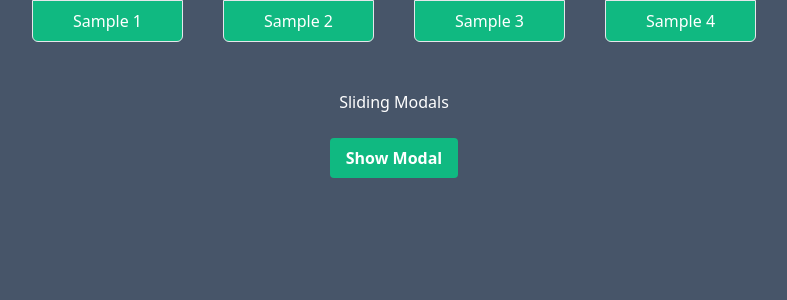
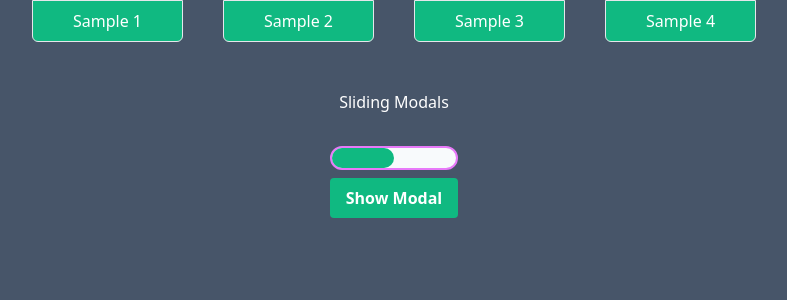
Before and after one commit to SNelson723/apiPlayground, a React (Vite) app: page /sample4 in a window 1280 px wide. Shown: the top 300 px of the page, without its empty margins (246-1033 px from the left). Built offline with nearby package versions, Linux system fonts and the light colour scheme.

Commit message:
Starts a progress bar and cleans up the modal a little

```diff
--- /dev/null
+++ b/src/projects/sample4/ProgressBar.tsx
@@ -0,0 +1,34 @@
+import { useEffect, useState } from "react";
+
+const ProgressBar = () => {
+  const [progress, setProgress] = useState<number>(0);
+
+  useEffect(() => {
+    const percent = totalProgress(); // Example percentage value
+    const interval = setInterval(() => {
+      setProgress((prev) => (prev < percent ? prev + 5 : prev));
+    }, 100);
+    return () => clearInterval(interval);
+
+    // This dependency array will need some sort of data dependency to update the progress bar
+  }, []);
+
+  const totalProgress = () => {
+    const total = 100; // Total value for the progress bar => this will need to be something like a goal amount
+    const current = 50; // Current value for the progress bar => this can be dynamic with data from the backend
+    return Math.round((current / total) * 100);
+  };
+
+  // const currentProgress = calculateProgress();
+
+  return (
+    <div className="h-6 w-full border-2 border-fuchsia-400 bg-slate-50 rounded-full overflow-hidden my-2">
+      <div
+        style={{ width: `${progress}%` }}
+        className={`h-full bg-emerald-500 transition-all rounded-r-full duration-300 ease-in-out`}
+      ></div>
+    </div>
+  );
+};
+
+export default ProgressBar;
--- a/src/projects/sample4/Sample4.tsx
+++ b/src/projects/sample4/Sample4.tsx
@@ -2,6 +2,7 @@ import { useRef, useState } from "react";
 import Modal, { ModalHandle } from "./modal/ModalContainer";
 import TestModal1 from "./modal/TestModal1";
 import TestModal2 from "./modal/TestModal2";
+import ProgressBar from "./ProgressBar";
 
 const Sample4 = () => {
   const modal = useRef<ModalHandle>(null);
@@ -11,6 +12,7 @@ const Sample4 = () => {
     <div className="bg-slate-600 mt-12 w-full flex flex-col gap-6 justify-center items-center">
       <div>Sliding Modals</div>
       <div id="modal-root">
+        <ProgressBar />
         <button
           className="bg-emerald-500 hover:bg-emerald-700 text-white font-bold py-2 px-4 rounded"
           onClick={() => setShowModal(!showModal)}
--- a/src/projects/sample4/modal/ModalContainer.tsx
+++ b/src/projects/sample4/modal/ModalContainer.tsx
@@ -34,7 +34,7 @@ const Modal = forwardRef<ModalHandle, ModalProps>(
       <dialog
         ref={dialog}
         open={show}
-        className="modal w-1/3 top-1/3 flex justify-center"
+        className="modal w-1/3 top-1/3 flex justify-center overflow-hidden items-center p-4 rounded-lg shadow-lg bg-slate-50"
         onClose={onClose}
       >
         <ModalStepContext.Provider value={{ next, prev, onClose, idx }}>
--- a/src/projects/sample4/modal/TestModal1.tsx
+++ b/src/projects/sample4/modal/TestModal1.tsx
@@ -24,7 +24,7 @@ const TestModal1 = () => {
       ref={ref}
       data-display="open"
       // className={`flex justify-center items-center flex-col gap-6 p-4 bg-slate-50 w-1/3 rounded-lg shadow-lg ${idx === 0 ? "animate-slidein" : "animate-slideout"}`}
-      className="flex justify-center items-center flex-col gap-6 p-4 bg-slate-50 w-1/3 rounded-lg shadow-lg data-[display=open]:animate-slidein data-[display=closed]:animate-slideout"
+      className="flex justify-center items-center flex-col gap-6 p-4 w-full rounded-lg shadow-lg data-[display=open]:animate-slidein data-[display=closed]:animate-slideout"
     >
       <div className="text-2xl">Test Modal 1</div>
       <div className="gap-4 flex justify-center items-center">
--- a/src/projects/sample4/modal/TestModal2.tsx
+++ b/src/projects/sample4/modal/TestModal2.tsx
@@ -24,7 +24,7 @@ const TestModal1 = () => {
     <div
       ref={ref}
       data-display="open"
-      className="flex justify-center items-center flex-col gap-6 p-4 bg-slate-50 rounded-lg shadow-lg data-[display=open]:animate-slidein data-[display=closed]:animate-slideout"
+      className="flex justify-center items-center flex-col gap-6 p-4 w-full rounded-lg shadow-lg data-[display=open]:animate-slidein data-[display=closed]:animate-slideout"
     >
       <div className="text-2xl">Test Modal 2!</div>
       <div className="gap-4 flex justify-center items-center">
--- a/tailwind.config.js
+++ b/tailwind.config.js
@@ -5,14 +5,14 @@ export default {
     extend: {
       keyframes: {
         slidein: {
-          "0%": { transform: "translateX(-50%)", opacity: 0 },
+          "0%": { transform: "translateX(-100%)" },
           "90%": [{ transform: "translateX(5%)" }],
-          "100%": { transform: "translateX(0)", opacity: 1 },
+          "100%": { transform: "translateX(0)" },
         },
         slideout: {
-          "0%": { transform: "translateX(0)", opacity: 1 },
+          "0%": { transform: "translateX(0)" },
           "10%": { transform: "translateX(5%)" },
-          "100%": { transform: "translateX(50%)", opacity: 0 },
+          "100%": { transform: "translateX(150%)", opacity: "0"},
         },
       },
       animation: {
```
